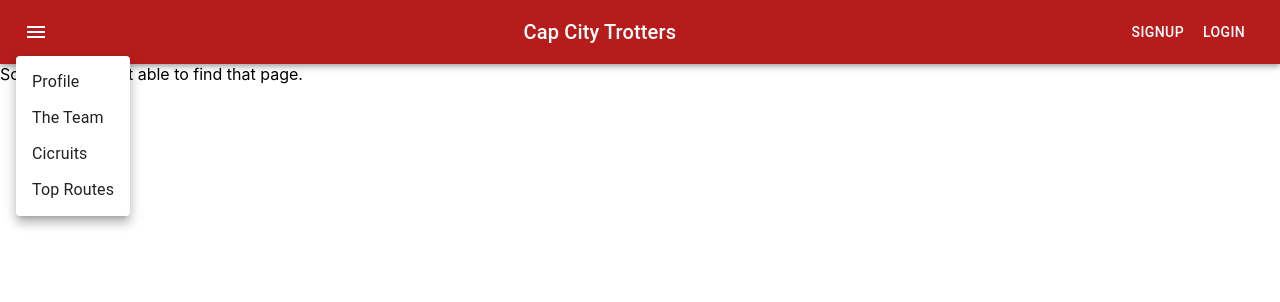
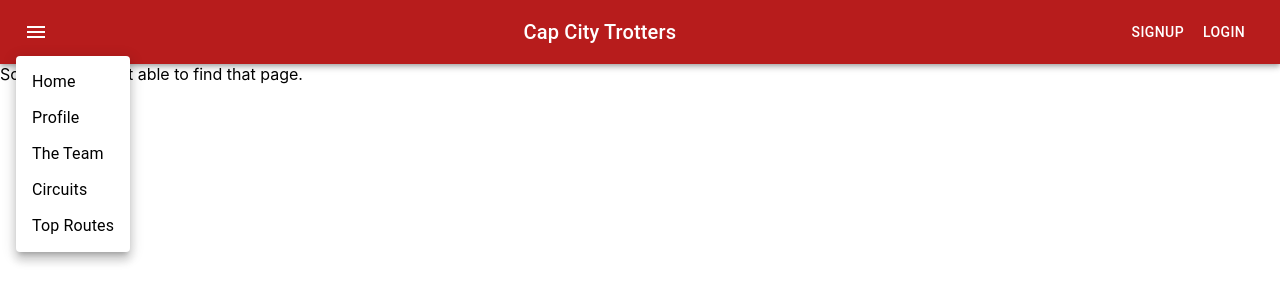
Before and after one commit to MCN17/cct, a React (Create React App) app in the folder client/: page / in a window 1280 px wide. Both pictures are taken after a click on the button "menu". Shown: the top 302 px of the page. Built offline with nearby package versions, Linux system fonts and the light colour scheme.

Commit message:
added links to dropdown menu options

```diff
--- a/client/src/components/NavBar/NavBar.css
+++ b/client/src/components/NavBar/NavBar.css
@@ -10,3 +10,16 @@
     height: 3rem;
     width: 3rem;
 }
+
+.menu-links {
+    color: black;
+}
+
+a {
+    text-decoration: none;
+    color: white;
+}
+
+a:visited {
+    text-decoration: none;
+}
--- a/client/src/components/NavBar/index.js
+++ b/client/src/components/NavBar/index.js
@@ -1,4 +1,5 @@
 import * as React from 'react';
+// import { Link } from "react-router-dom"
 import AppBar from '@mui/material/AppBar';
 import Box from '@mui/material/Box';
 import Toolbar from '@mui/material/Toolbar';
@@ -41,10 +42,11 @@ const NavBar = () => {
               'aria-labelledby': 'basic-button',
             }}
           >
-            <MenuItem onClick={handleClose}>Profile</MenuItem>
-            <MenuItem onClick={handleClose}>The Team</MenuItem>
-            <MenuItem onClick={handleClose}>Cicruits</MenuItem>
-            <MenuItem onClick={handleClose}>Top Routes</MenuItem>
+            <MenuItem onClick={handleClose}><a href="/profile" className="menu-links">Home</a></MenuItem>
+            <MenuItem onClick={handleClose}><a href="/profile" className="menu-links">Profile</a></MenuItem>
+            <MenuItem onClick={handleClose}><a href="/profile" className="menu-links">The Team</a></MenuItem>
+            <MenuItem onClick={handleClose}><a href="/profile" className="menu-links">Circuits</a></MenuItem>
+            <MenuItem onClick={handleClose}><a href="/profile" className="menu-links">Top Routes</a></MenuItem>
           </Menu>
 
           <IconButton
@@ -64,8 +66,8 @@ const NavBar = () => {
           <Typography className="title" variant="h6" component="div" sx={{ flexGrow: 1 }}>
             Cap City Trotters
           </Typography>
-          <Button color="inherit">Signup</Button>
-          <Button color="inherit">Login</Button>
+          <Button className="signup" color="inherit"><a href="/signup">Signup</a></Button>
+          <Button color="inherit"><a href="/login">Login</a></Button>
         </Toolbar>
       </AppBar>
     </Box>
```
